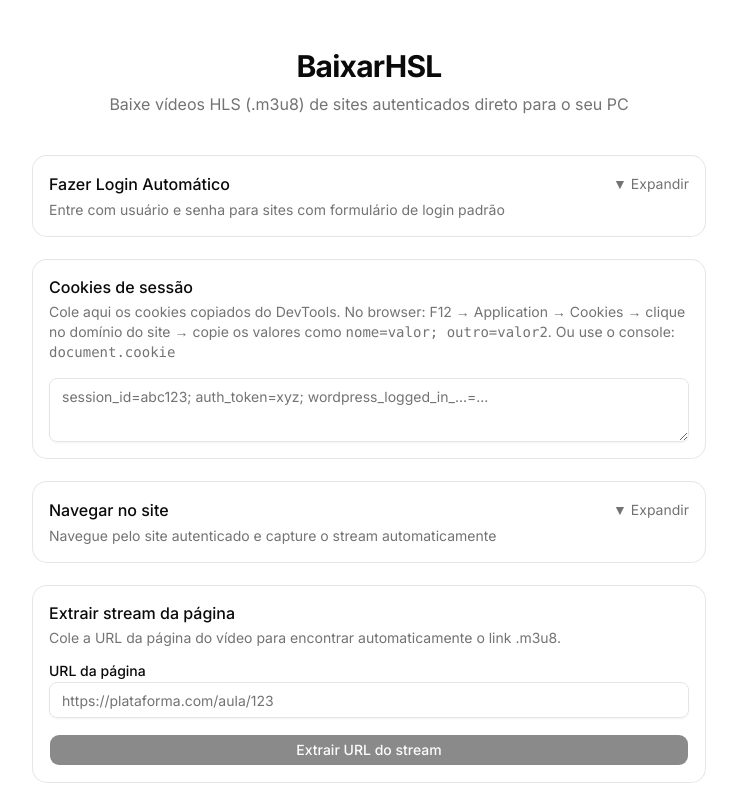
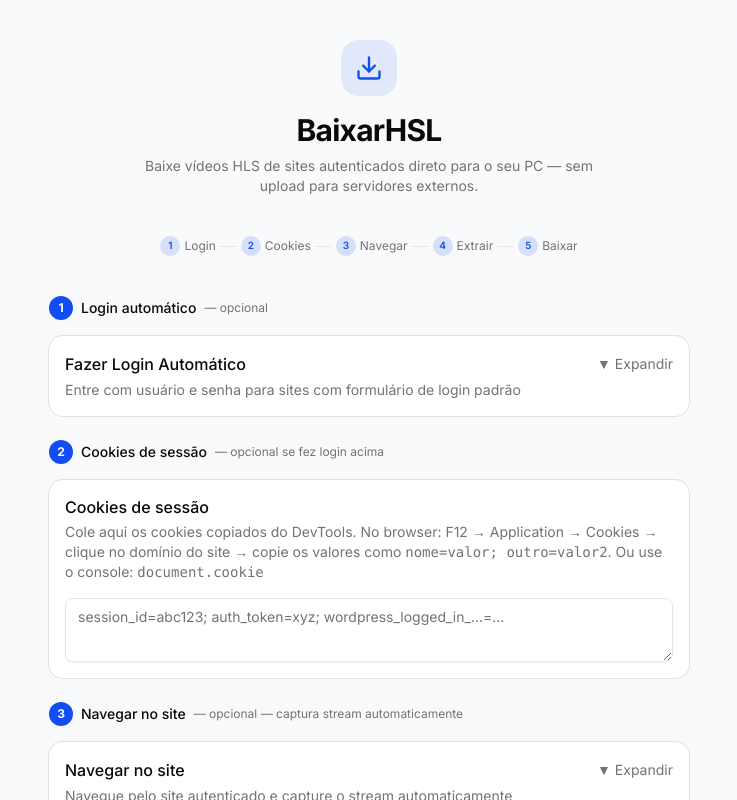
Before and after one commit to devfilipeivopereira/baixarvideos, a Next.js app: page / in a window 1280 px wide. Shown: the top 800 px of the page, without its empty margins (271-1008 px from the left). Built offline with nearby package versions, Linux system fonts and the light colour scheme.

Commit message:
design: improve UI — indigo theme, step labels, gradient background

```diff
--- a/app/globals.css
+++ b/app/globals.css
@@ -49,13 +49,13 @@
 }
 
 :root {
-  --background: oklch(1 0 0);
+  --background: oklch(0.985 0.003 260);
   --foreground: oklch(0.145 0 0);
   --card: oklch(1 0 0);
   --card-foreground: oklch(0.145 0 0);
   --popover: oklch(1 0 0);
   --popover-foreground: oklch(0.145 0 0);
-  --primary: oklch(0.205 0 0);
+  --primary: oklch(0.511 0.254 264);
   --primary-foreground: oklch(0.985 0 0);
   --secondary: oklch(0.97 0 0);
   --secondary-foreground: oklch(0.205 0 0);
--- a/app/page.tsx
+++ b/app/page.tsx
@@ -2,14 +2,68 @@ import { DownloadForm } from '@/components/DownloadForm'
 
 export default function Home() {
   return (
-    <div className="container mx-auto px-4 py-12">
-      <div className="text-center mb-10">
-        <h1 className="text-3xl font-bold tracking-tight mb-2">BaixarHSL</h1>
-        <p className="text-muted-foreground">
-          Baixe vídeos HLS (.m3u8) de sites autenticados direto para o seu PC
+    <div className="min-h-screen bg-gradient-to-b from-background to-muted/30">
+      <div className="container mx-auto px-4 py-10 max-w-2xl">
+        {/* Header */}
+        <div className="text-center mb-10">
+          <div className="inline-flex items-center justify-center w-14 h-14 rounded-2xl bg-primary/10 mb-4">
+            <svg
+              xmlns="http://www.w3.org/2000/svg"
+              viewBox="0 0 24 24"
+              fill="none"
+              stroke="currentColor"
+              strokeWidth={2}
+              strokeLinecap="round"
+              strokeLinejoin="round"
+              className="w-7 h-7 text-primary"
+            >
+              <path d="M21 15v4a2 2 0 0 1-2 2H5a2 2 0 0 1-2-2v-4" />
+              <polyline points="7 10 12 15 17 10" />
+              <line x1="12" y1="15" x2="12" y2="3" />
+            </svg>
+          </div>
+          <h1 className="text-3xl font-bold tracking-tight mb-2">BaixarHSL</h1>
+          <p className="text-muted-foreground text-sm max-w-md mx-auto">
+            Baixe vídeos HLS de sites autenticados direto para o seu PC —
+            sem upload para servidores externos.
+          </p>
+        </div>
+
+        {/* Step guide */}
+        <div className="flex items-center justify-center gap-1 text-xs text-muted-foreground mb-8 flex-wrap">
+          <StepBadge n={1} label="Login" />
+          <Divider />
+          <StepBadge n={2} label="Cookies" />
+          <Divider />
+          <StepBadge n={3} label="Navegar" />
+          <Divider />
+          <StepBadge n={4} label="Extrair" />
+          <Divider />
+          <StepBadge n={5} label="Baixar" />
+        </div>
+
+        <DownloadForm />
+
+        {/* Footer */}
+        <p className="text-center text-xs text-muted-foreground mt-10">
+          Uso pessoal · Cookies nunca são armazenados · Apenas HLS (.m3u8)
         </p>
       </div>
-      <DownloadForm />
     </div>
   )
 }
+
+function StepBadge({ n, label }: { n: number; label: string }) {
+  return (
+    <span className="flex items-center gap-1">
+      <span className="inline-flex items-center justify-center w-5 h-5 rounded-full bg-primary/15 text-primary font-semibold text-[10px]">
+        {n}
+      </span>
+      <span>{label}</span>
+    </span>
+  )
+}
+
+function Divider() {
+  return <span className="text-border">──</span>
+}
--- a/components/DownloadForm.tsx
+++ b/components/DownloadForm.tsx
@@ -14,6 +14,18 @@ import { LoginPanel } from '@/components/LoginPanel'
 import { BrowsePanel } from '@/components/BrowsePanel'
 
 type Phase = 'idle' | 'extracting' | 'downloading' | 'done' | 'error'
+
+function SectionLabel({ step, label, hint }: { step: number; label: string; hint?: string }) {
+  return (
+    <div className="flex items-center gap-2 pt-2">
+      <span className="inline-flex items-center justify-center w-6 h-6 rounded-full bg-primary text-primary-foreground text-xs font-bold shrink-0">
+        {step}
+      </span>
+      <span className="font-medium text-sm">{label}</span>
+      {hint && <span className="text-xs text-muted-foreground">— {hint}</span>}
+    </div>
+  )
+}
 
 export function DownloadForm() {
   const [pageUrl, setPageUrl] = useState('')
@@ -122,9 +134,11 @@ export function DownloadForm() {
   }
 
   return (
-    <div className="space-y-6 max-w-2xl mx-auto">
+    <div className="space-y-4">
+      <SectionLabel step={1} label="Login automático" hint="opcional" />
       <LoginPanel onLoginSuccess={handleLoginSuccess} disabled={isLoading} />
 
+      <SectionLabel step={2} label="Cookies de sessão" hint="opcional se fez login acima" />
       <Card>
         <CardHeader>
           <CardTitle>Cookies de sessão</CardTitle>
@@ -145,12 +159,14 @@ export function DownloadForm() {
         </CardContent>
       </Card>
 
+      <SectionLabel step={3} label="Navegar no site" hint="opcional — captura stream automaticamente" />
       <BrowsePanel
         cookies={cookies}
         onStreamFound={handleStreamFound}
         disabled={isLoading}
       />
 
+      <SectionLabel step={4} label="Extrair stream da página" hint="para sites com HTML estático" />
       <Card>
         <CardHeader>
           <CardTitle>Extrair stream da página</CardTitle>
@@ -175,6 +191,7 @@ export function DownloadForm() {
         </CardContent>
       </Card>
 
+      <SectionLabel step={5} label="Download do vídeo" />
       <Card>
         <CardHeader>
           <CardTitle>Download do vídeo</CardTitle>
```
